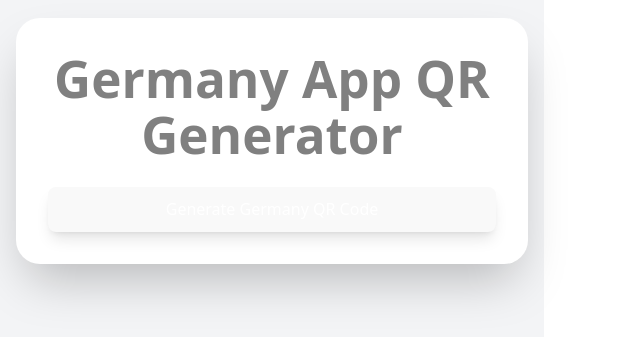
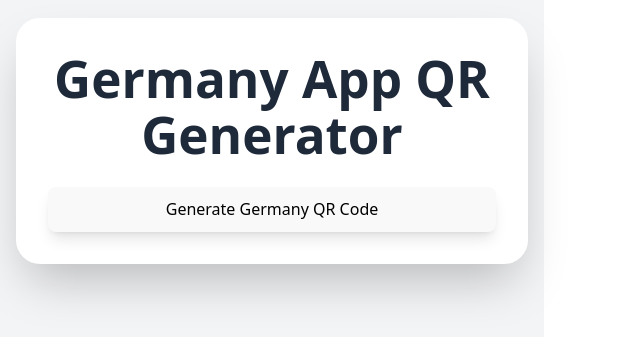
Before and after one commit to Vikashmehta0601/Qr-G-latest, a React (Vite) app: page / in a window 1280 px wide. Shown: the part 259-596 px from the top of the page, without its empty margins (0-640 px from the left). Built offline with nearby package versions, Linux system fonts and the light colour scheme.

Commit message:
Update App.jsx

```diff
--- a/src/App.jsx
+++ b/src/App.jsx
@@ -29,14 +29,14 @@ const App = () => {
     return (
         <div className="flex flex-col items-center justify-center min-h-screen bg-gray-100 p-4 font-sans text-center">
             <div className="bg-white rounded-3xl shadow-2xl p-8 max-w-lg w-full space-y-6">
-                <h1 className="text-3xl font-bold text-gray-800" style={{color:"grey"}}>Germany App QR Generator</h1>
+                <h1 className="text-3xl font-bold text-gray-800" >Germany App QR Generator</h1>
                 {/* <p className="text-gray-600">
                     Click the button below to generate a single QR code that automatically redirects to the correct app store.
                 </p> */}
 
                 <button
                     onClick={handleGenerate}
-                    className="w-full bg-blue-500 hover:bg-blue-600 text-white font-semibold py-3 px-6 rounded-full transition-colors duration-300 transform hover:scale-105 shadow-lg"
+                    className="w-full bg-blue-500 hover:bg-blue-600 text-black font-semibold py-3 px-6 rounded-full transition-colors duration-300 transform hover:scale-105 shadow-lg"
                 >
                     Generate Germany QR Code
                 </button>
```
